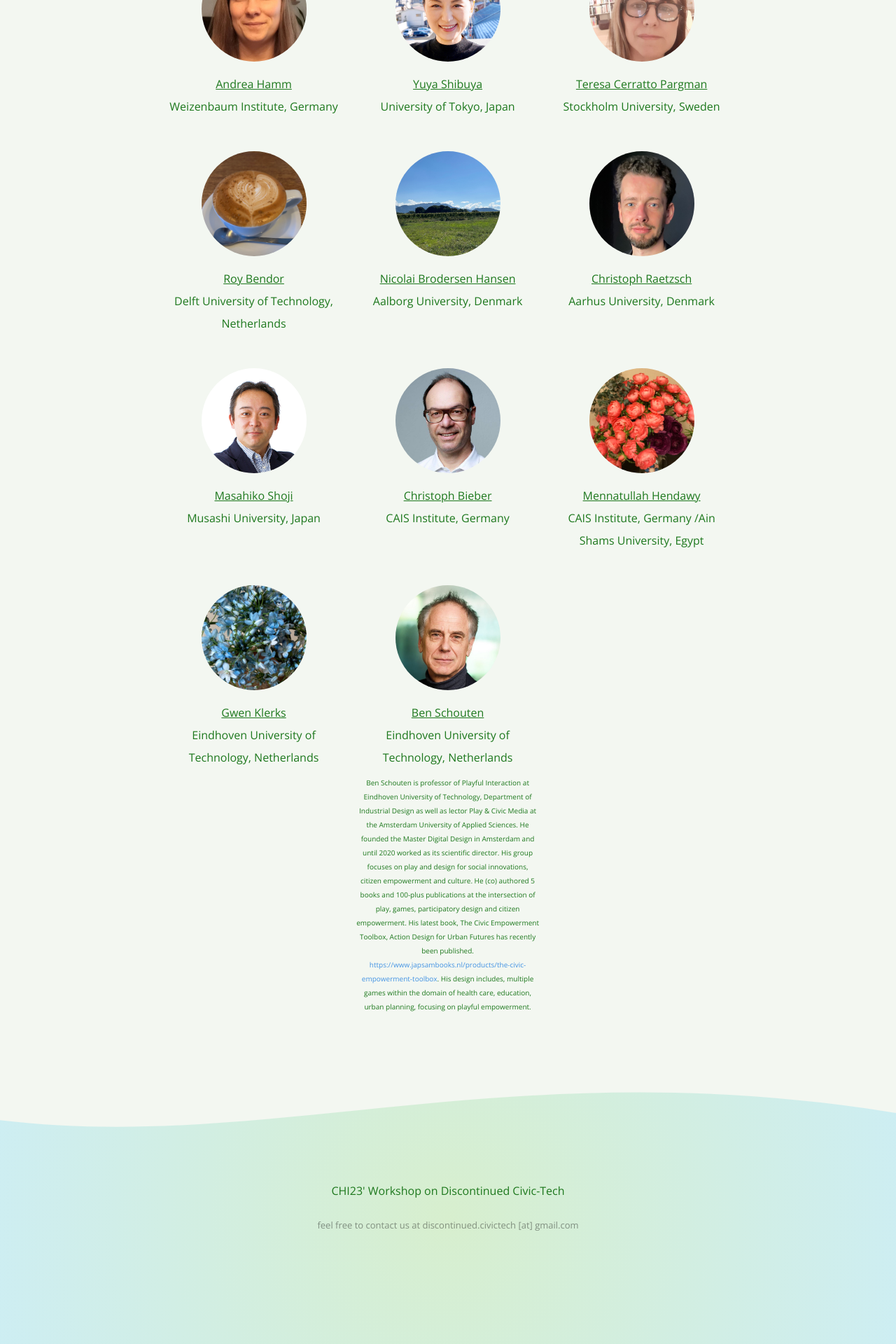
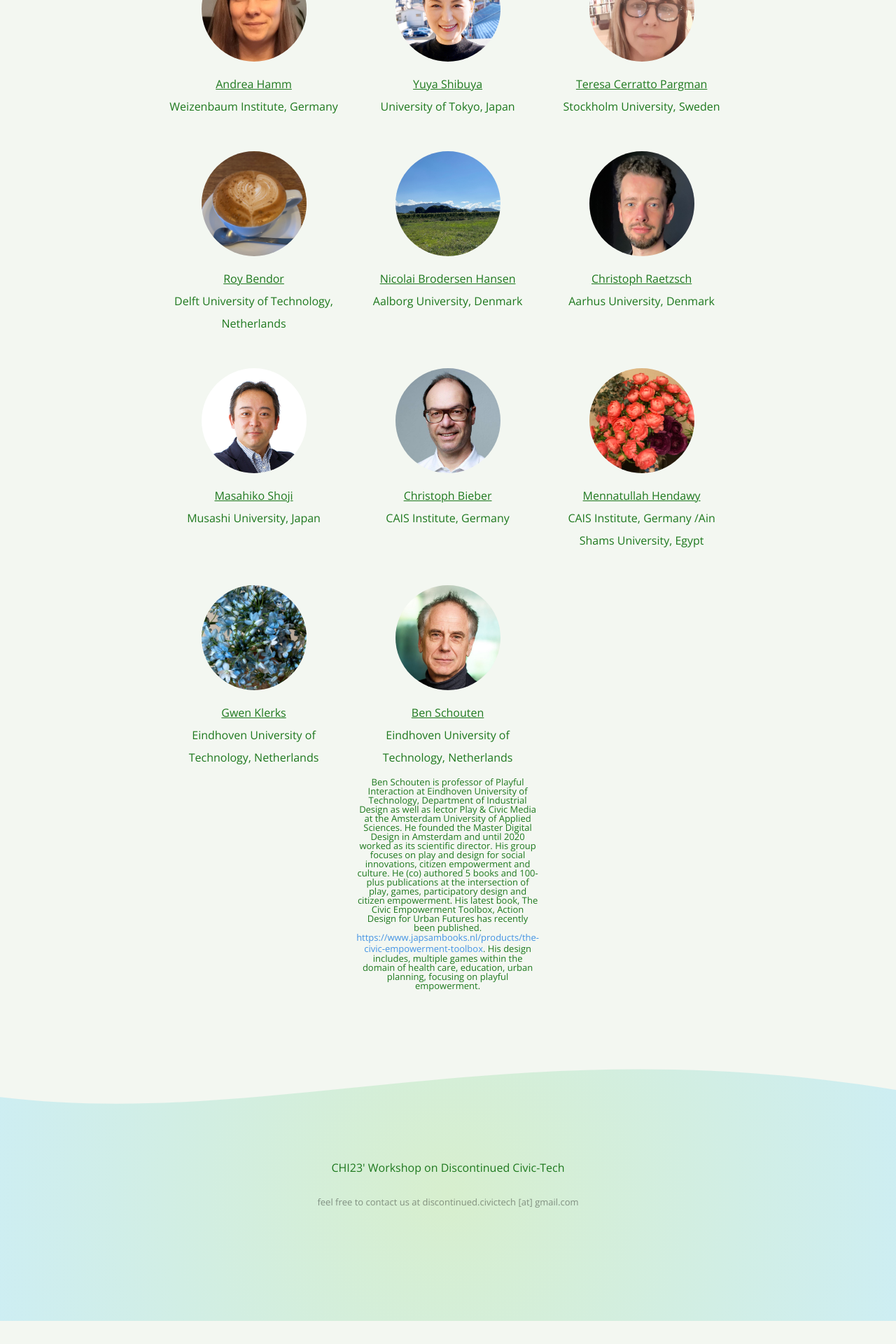
Before and after one commit to discontinued-civictech/discontinued-civictech.github.io, a Jekyll site: the page built from organizers.md, in a window 1280 px wide. Shown: the part 751-2671 px from the top of the page at 70% size. Built offline with Jekyll 4.4.1, drawn with Linux system fonts in a browser that asks for light colours; our own code applies the rules of GitHub Pages for plain Markdown files; after the commit the page ends 2638 px from its top, so only the background shows below that.

Commit message:
Update profile

```diff
--- a/_sass/jekyll-theme-cayman.scss
+++ b/_sass/jekyll-theme-cayman.scss
@@ -325,7 +325,8 @@ a {
   .profile-detail-text {
     text-align: center;
     color: rgb(29, 120, 29);
-    font-size: x-small;
+    font-size: small;
+    line-height: 1;
   }
 
   code {
```
